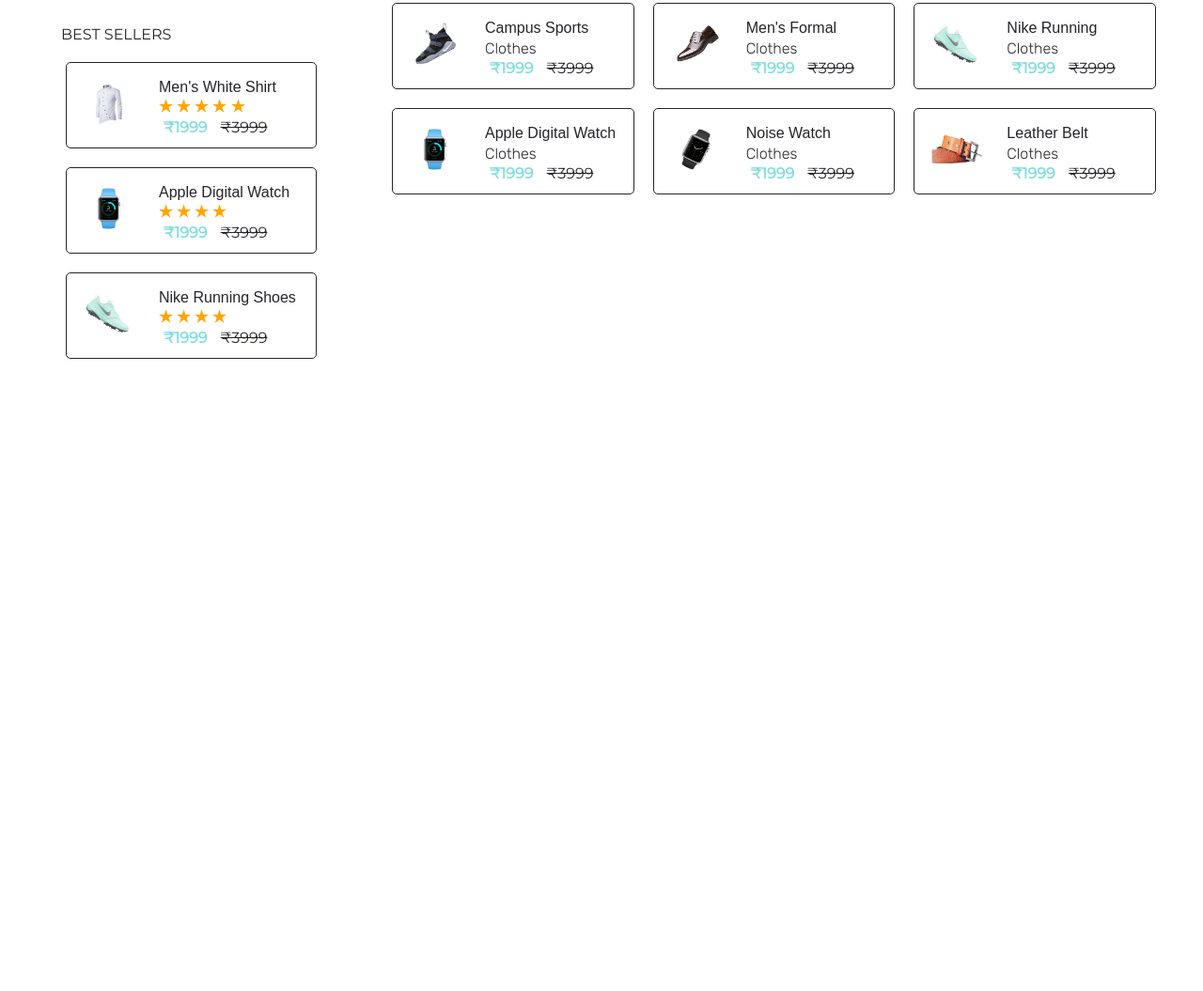
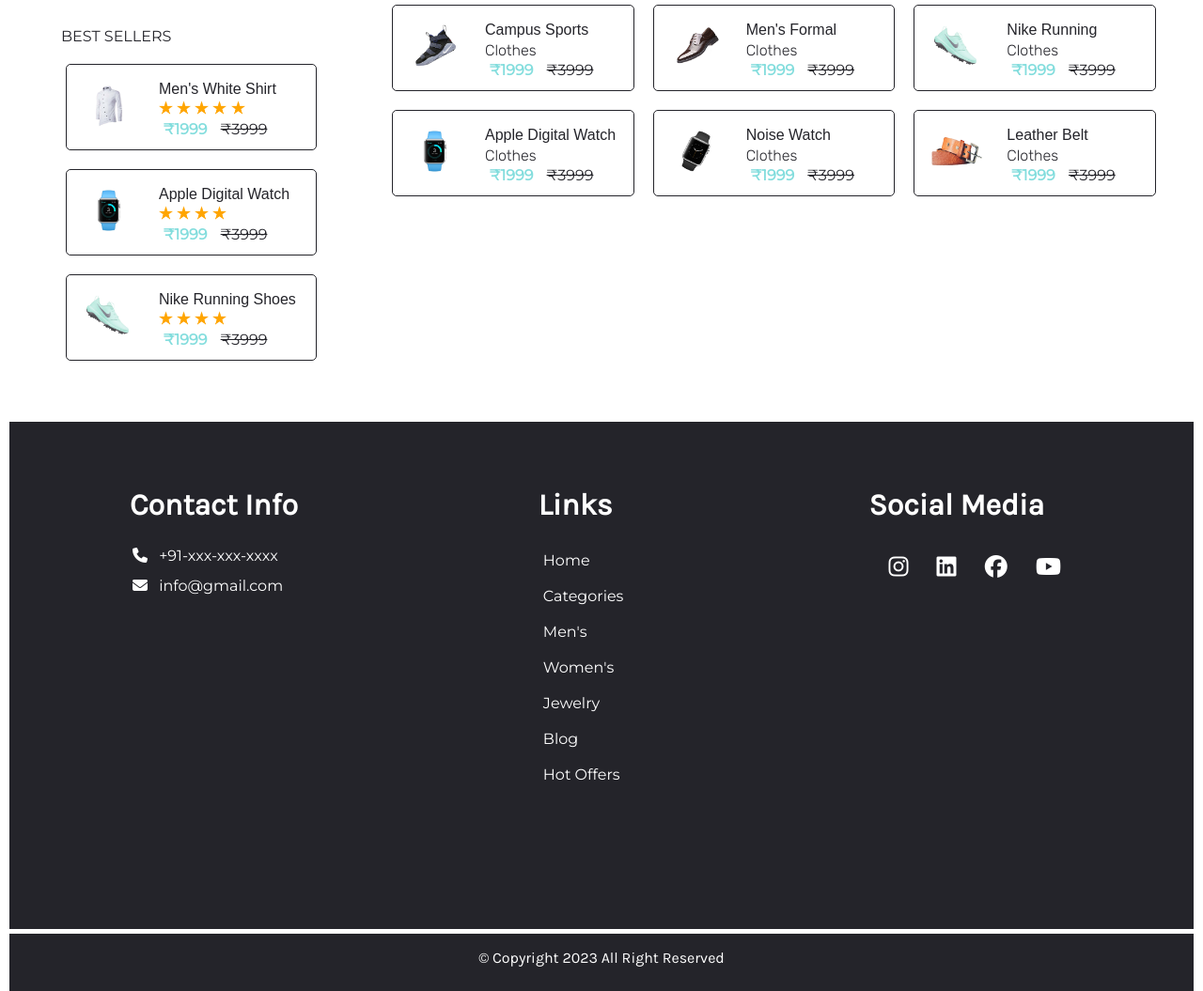
Before and after one commit to vishalbalani/Responsive-Web-Design-Practice, a plain HTML site: page PlainCSS-eCommerce/index.html in a window 1280 px wide. Shown: the part 1141-2196 px from the top of the page at 94% size. Before the commit the page ends 1583 px from the top, so only its background shows below. Drawn offline with Linux system fonts and the light colour scheme.

Commit message:
Created Footer

```diff
--- a/PlainCSS-eCommerce/css/style.css
+++ b/PlainCSS-eCommerce/css/style.css
@@ -4,8 +4,12 @@
   margin: 0 5px;
   padding: 0;
   font-family: "Montserrat", sans-serif;
+  /* background-color: #eef9f9; */
+}
+
+header,
+main {
   color: #24242a;
-  /* background-color: #eef9f9; */
 }
 
 .first_nav {
@@ -56,6 +60,7 @@
   /* justify-content: center; */
 }
 .third_nav a {
+  color: #24242a;
   text-decoration: none;
   /* color: black; */
 }
@@ -115,6 +120,10 @@ nav ul li a:hover {
   align-items: center;
   text-transform: uppercase;
 }
+.item a {
+  color: #83dddd;
+  font-weight: bold;
+}
 
 /* Main Page */
 /* SIde Part */
@@ -155,7 +164,7 @@ nav ul li a:hover {
   display: flex;
 }
 
-.bestsellers .contan-main img{
+.bestsellers .contan-main img {
   margin: 0 0px;
   padding: 0;
 }
@@ -202,3 +211,64 @@ nav ul li a:hover {
   height: 15px;
   overflow: hidden;
 }
+
+/* ending */
+
+footer {
+  background-color: #24242a;
+  height: 45px;
+  text-align: center;
+  color: white;
+  margin: auto;
+  padding-top: 2vh;
+}
+
+.social_media {
+  height: 50vh;
+  background-color: #24242a;
+  margin: 5px 0;
+  display: flex;
+  color: white;
+  justify-content: space-around;
+  padding: 70px 0;
+}
+.social_media i {
+  padding: 8px;
+  text-decoration: none;
+  margin: 0;
+  /* padding: 0; */
+}
+
+.about {
+  text-decoration: none;
+}
+.about li {
+  text-decoration: none;
+  font-family: "Montserrat", sans-serif;
+  /* padding: 6px; */
+  display: flex;
+}
+.about h1 {
+  padding-bottom: 12px;
+}
+.social_xx {
+  padding-left: 8px;
+  text-decoration: none;
+}
+
+.img {
+  padding: 0 0px;
+}
+.social_media a {
+  text-decoration: none;
+  color: white;
+}
+.social_media a:hover {
+  font-weight: bold;
+  /* box-shadow: 0 -1px 0px inset; */
+}
+
+.social_media h1,
+p {
+  font-family: "Karla", sans-serif;
+}
--- a/PlainCSS-eCommerce/index.html
+++ b/PlainCSS-eCommerce/index.html
@@ -174,11 +174,13 @@
                     Men's White Shirt
                   </p>
                   <p>
-                  <img src="./img/star.png" width="15px" alt="">
-                  <img src="./img/star.png" width="15px" alt="">
-                  <img src="./img/star.png" width="15px" alt="">
-                  <img src="./img/star.png" width="15px" alt="">
-                  <img src="./img/star.png" width="15px" alt="">
+                    <img src="./img/star.png" width="15px" alt="" />
+                    <img src="./img/star.png" width="15px" alt="" />
+                    <img src="./img/star.png" width="15px" alt="" />
+                    <img src="./img/star.png" width="15px" alt="" />
+                    <img src="./img/star.png" width="15px" alt="" />
+                  </p>
+
                   <p>
                     <b style="color: #83dddd">&#8377;1999</b>
                     <del>&#8377;3999</del>
@@ -194,10 +196,12 @@
                     Apple Digital Watch
                   </p>
                   <p>
-                  <img src="./img/star.png" width="15px" alt="">
-                  <img src="./img/star.png" width="15px" alt="">
-                  <img src="./img/star.png" width="15px" alt="">
-                  <img src="./img/star.png" width="15px" alt="">
+                    <img src="./img/star.png" width="15px" alt="" />
+                    <img src="./img/star.png" width="15px" alt="" />
+                    <img src="./img/star.png" width="15px" alt="" />
+                    <img src="./img/star.png" width="15px" alt="" />
+                  </p>
+
                   <p>
                     <b style="color: #83dddd">&#8377;1999</b>
                     <del>&#8377;3999</del>
@@ -213,19 +217,18 @@
                     Nike Running Shoes
                   </p>
                   <p>
-                  <img src="./img/star.png" width="15px" alt="">
-                  <img src="./img/star.png" width="15px" alt="">
-                  <img src="./img/star.png" width="15px" alt="">
-                  <img src="./img/star.png" width="15px" alt="">
+                    <img src="./img/star.png" width="15px" alt="" />
+                    <img src="./img/star.png" width="15px" alt="" />
+                    <img src="./img/star.png" width="15px" alt="" />
+                    <img src="./img/star.png" width="15px" alt="" />
+                  </p>
+
                   <p>
                     <b style="color: #83dddd">&#8377;1999</b>
                     <del>&#8377;3999</del>
                   </p>
                 </div>
               </div>
-
-
-
             </div>
           </div>
         </div>
@@ -479,5 +482,55 @@
         </div>
       </div>
     </main>
+
+    <!-- ending -->
+
+    <div class="social_media">
+      <div class="number">
+        <h1>Contact Info</h1>
+        <br />
+
+        <i class="fa-solid fa-phone"></i> +91-xxx-xxx-xxxx <br />
+        <i class="fa-solid fa-envelope"></i> info@gmail.com
+      </div>
+      <div class="about">
+        <h1>Links</h1>
+        <ul>
+          <a href="">
+            <li>Home</li>
+          </a>
+          <a href="">
+            <li>Categories</li>
+          </a>
+          <a href="">
+            <li>Men's</li>
+          </a>
+          <a href="">
+            <li>Women's</li>
+          </a>
+          <a href=""> <li>Jewelry</li> </a
+          ><a href="">
+            <li>Blog</li>
+          </a>
+          <a href="">
+            <li>Hot Offers</li>
+          </a>
+        </ul>
+      </div>
+      <div class="social">
+        <h1>Social Media</h1>
+        <br /><br />
+        <div class="social_xx">
+          <a href=""> <i class="fa-brands fa-instagram fa-xl"></i></a>
+          <a href=""><i class="fa-brands fa-linkedin fa-xl"></i></a>
+          <a href=""><i class="fa-brands fa-facebook fa-xl"></i></a>
+          <a href=""> <i class="fa-brands fa-youtube fa-xl"></i></a>
+        </div>
+      </div>
+    </div>
+
+    <footer>
+      <p>&copy; Copyright 2023 All Right Reserved</p>
+    </footer>
   </body>
 </html>
```
